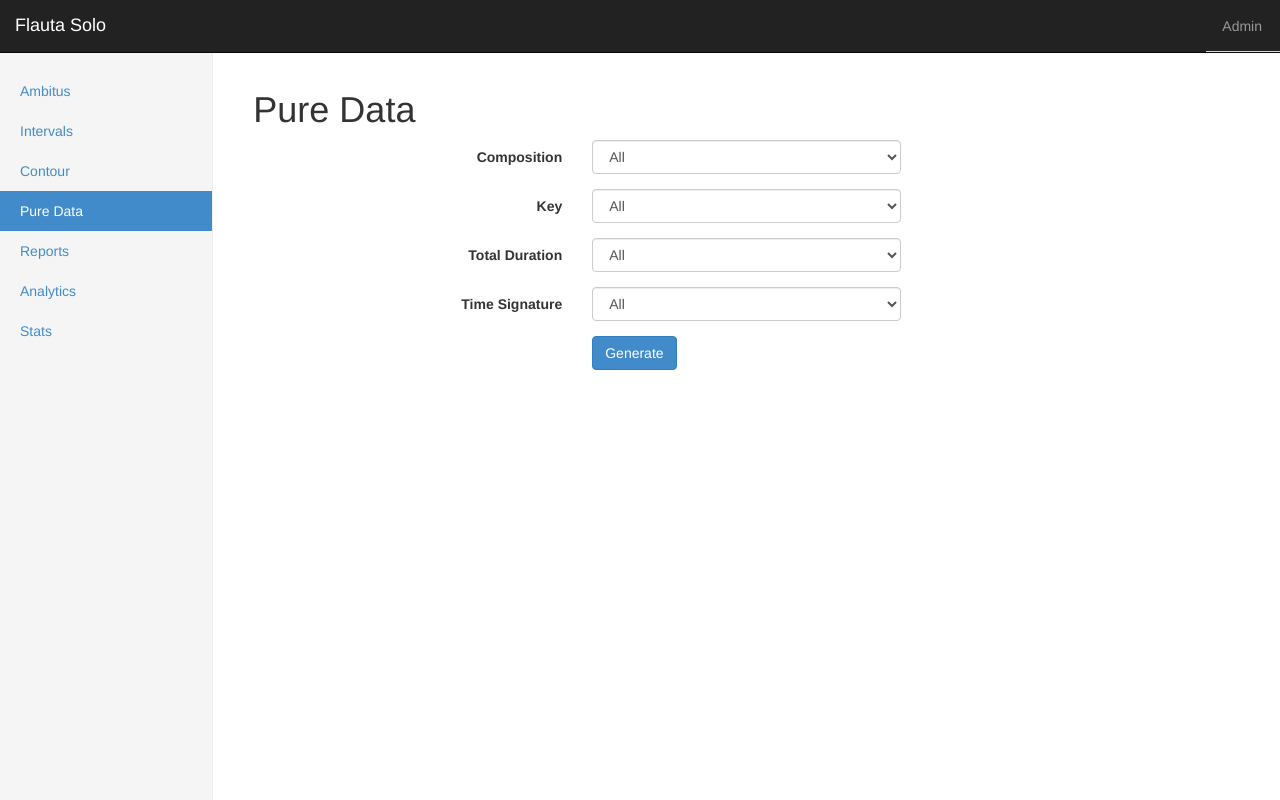
After one commit to msampaio/flauta-solo, a Django app: page /pure_data/ in a window 1280 px wide. The commit adds this page. Run offline with Django 3.2, Linux system fonts and the light colour scheme; data that the repository does not hold is empty; parts of the project's set-up code (start-up, migrations or seed data) failed here and were passed over; some libraries are stand-ins or nearby versions.

Commit message:
Add view, template and functions for PureData Markov chains generation
* move markov_chain function from contour to pure_data module

```diff
--- a/analysis/templates/base.html
+++ b/analysis/templates/base.html
@@ -53,6 +53,7 @@
             <li id="ambitus"><a href="{% url "ambitus" %}">Ambitus</a></li>
             <li id="intervals"><a href="{% url "intervals" %}">Intervals</a></li>
             <li id="contour"><a href="{% url "contour" %}">Contour</a></li>
+            <li id="pure_data"><a href="{% url "pure_data" %}">Pure Data</a></li>
             <li id="reports"><a href="#">Reports</a></li>
             <li id="analytics"><a href="#">Analytics</a></li>
             <li id="analytics"><a href="{% url "stats" %}">Stats</a></li>
--- /dev/null
+++ b/analysis/templates/pure_data.html
@@ -0,0 +1,77 @@
+{% extends "base.html" %}
+
+{% block title %}
+    Flauta Solo | Pure Data
+{% endblock %}
+
+
+{% block body %}
+    <h1>Pure Data</h1>
+
+    <form class="form-horizontal" action='{% url "pure_data" %}' method="post">
+        {% csrf_token %}
+        <fieldset>
+            <div class="form-group">
+                <label class="col-md-4 control-label" for="select-composition">Composition</label>
+
+                <div class="col-md-4">
+                    <select id="composition" name="select-composition" class="form-control">
+                        <option value="all">All</option>
+                        {% for composition in compositions %}
+                            <option value="{{ composition.title }}">{{ composition.title }}</option>
+                        {% endfor %}
+                    </select>
+                </div>
+            </div>
+
+            <div class="form-group">
+                <label class="col-md-4 control-label" for="select-key">Key</label>
+
+                <div class="col-md-4">
+                    <select id="select-key" name="select-key" class="form-control">
+                    {% include "_options.html" with items=keys %}
+                    </select>
+                </div>
+            </div>
+
+            <div class="form-group">
+                <label class="col-md-4 control-label" for="select-duration">Total Duration</label>
+
+                <div class="col-md-4">
+                    <select id="select-duration" name="select-duration" class="form-control">
+                    {% include "_options.html" with items=durations %}
+                    </select>
+                </div>
+            </div>
+
+            <div class="form-group">
+                <label class="col-md-4 control-label" for="select-time-signature">Time Signature</label>
+
+                <div class="col-md-4">
+                    <select id="select-time-signature" name="select-time-signature" class="form-control">
+                    {% include "_options.html" with items=signatures %}
+                    </select>
+                </div>
+            </div>
+
+            <div class="form-group">
+                <label class="col-md-4 control-label" for="submit"></label>
+
+                <div class="col-md-4">
+                    <button id="submit" name="submit" class="btn btn-primary">Generate</button>
+                </div>
+            </div>
+
+        </fieldset>
+    </form>
+
+{% endblock %}
+
+{% block javascript %}
+    <script>
+        $(document).ready(function () {
+            $(".nav li").removeClass("active");
+            $('#pure_data').addClass('active');
+        });
+    </script>
+{% endblock %}
--- a/analysis/views.py
+++ b/analysis/views.py
@@ -1,12 +1,13 @@
 import json
 from django.contrib.auth import authenticate, login
-from django.http import HttpResponseRedirect, HttpResponse
+from django.http import HttpResponseRedirect, HttpResponse, StreamingHttpResponse
 from django.shortcuts import render
 from django.shortcuts import render_to_response
 from analysis.models import MusicData, Composition
 from analysis.computation import ambitus
 from analysis.computation import intervals
 from analysis.computation import contour
+from analysis.computation import pure_data
 
 
 def home(request):
@@ -136,6 +137,42 @@ def show_contour(request):
     return render(request, 'contour.html', args)
 
 
+def show_pure_data(request):
+    def select_filter(name, item, arguments, template='music_data__%s'):
+        if item != "all":
+            arguments[template % name] = item
+
+    if request.method == 'POST':
+        kwargs = {}
+
+        title = request.POST['select-composition']
+        key = request.POST['select-key']
+        total_duration = request.POST['select-duration']
+        time_signature = request.POST['select-time-signature']
+
+        select_filter('title__iexact', title, kwargs, template='%s')
+        select_filter('key', key, kwargs)
+        select_filter('total_duration', total_duration, kwargs)
+        select_filter('time_signature', time_signature, kwargs)
+
+        compositions = Composition.objects.filter(**kwargs)
+        args = pure_data.analysis(compositions)
+
+        # TODO: return a file for each args key.
+        key = 'cseg_chain'
+        response = StreamingHttpResponse(args[key], content_type="text/plain")
+        response['Content-Disposition'] = 'attachment; filename="{}.coll"'.format(key)
+        return response
+
+
+    args = {'compositions': uniq_items_in_model('title', Composition),
+            'keys': uniq_items_in_model('key'),
+            'durations': uniq_items_in_model('total_duration'),
+            'signatures': uniq_items_in_model('time_signature'),
+    }
+    return render(request, 'pure_data.html', args)
+
+
 def stats(request):
     args = {
         'number_music_data': MusicData.objects.count(),
--- a/flute/urls.py
+++ b/flute/urls.py
@@ -9,6 +9,7 @@ urlpatterns = patterns('',
     url(r'^ambitus/$', 'analysis.views.show_ambitus', name='ambitus'),
     url(r'^intervals/$', 'analysis.views.show_intervals', name='intervals'),
     url(r'^contour/$', 'analysis.views.show_contour', name='contour'),
+    url(r'^pure_data/$', 'analysis.views.show_pure_data', name='pure_data'),
     url(r'^dashboard/$', 'analysis.views.dashboard', name='dashboard'),
     url(r'^stats/$', 'analysis.views.stats', name='stats'),
     url(r'^admin/', include(admin.site.urls)),
```
Also changed, not shown: analysis/computation/contour.py (+0 -42 lines), analysis/computation/pure_data.py (added, +70 -0 lines).
